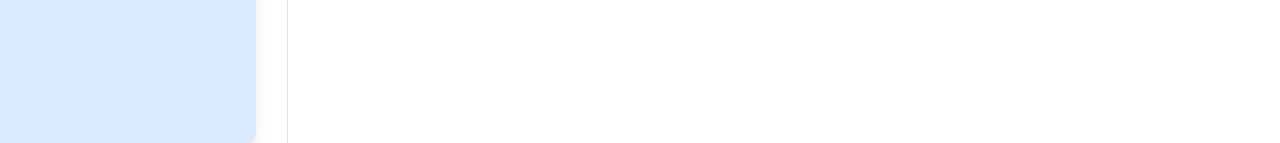
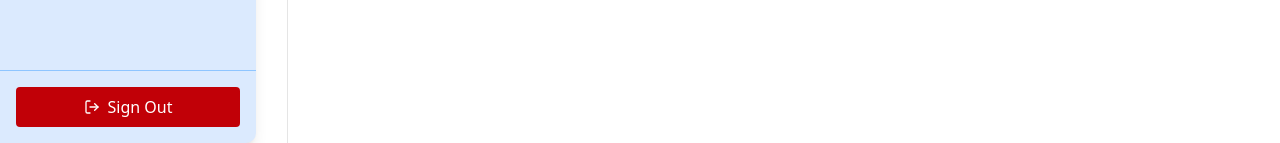
Before and after one commit to SubscriptionBasedOnlineLearningPlatfrom/course-platform-instructor-frontend, a React (Vite) app: page /learner in a window 1280 px wide. Shown: the part 657-800 px from the top of the page. Built offline with nearby package versions, Linux system fonts and the light colour scheme.

Commit message:
Add sign out functionality to Sidebar and ProfileCard components

```diff
--- a/src/components/Sidebar.jsx
+++ b/src/components/Sidebar.jsx
@@ -1,7 +1,8 @@
 import React, { useState } from "react";
-import { ChevronDown, ChevronUp, Menu, X } from "lucide-react";
+import { ChevronDown, ChevronUp, Menu, X, LogOut } from "lucide-react";
 import { Link } from "react-router-dom"; // <-- Added
 import logo from "../assets/logo.jpeg";
+import { logout } from "../utils/auth.js";
 
 const Sidebar = () => {
   const [courseOpen, setCourseOpen] = useState(false);
@@ -113,6 +114,21 @@ const Sidebar = () => {
             Comments & Replies
           </Link>
         </nav>
+
+        {/* Signout Button */}
+        <div className="p-4 border-t border-blue-300">
+          <button
+            onClick={() => {
+              if (window.confirm('Are you sure you want to sign out?')) {
+                logout();
+              }
+            }}
+            className="w-full py-2 px-3 rounded bg-red-700 hover:bg-red-800 text-white cursor-pointer transition text-center font-medium flex items-center justify-center gap-2"
+          >
+            <LogOut className="h-4 w-4" />
+            Sign Out
+          </button>
+        </div>
       </div>
     </div>
   );
--- a/src/components/dashboard/ProfileCard.jsx
+++ b/src/components/dashboard/ProfileCard.jsx
@@ -1,6 +1,7 @@
 import { Card, CardContent } from "../dashboard1/ui/card.jsx";
-import { Mail, User } from "lucide-react";
+import { Mail, User, LogOut } from "lucide-react";
 import { useState, useEffect } from "react";
+import { logout } from "../../utils/auth.js";
 
 export const ProfileCard = () => {
   const [userName, setUserName] = useState("Guest");
@@ -44,6 +45,19 @@ export const ProfileCard = () => {
             <span>{userEmail}</span>
           </div>
         )}
+
+        {/* Signout Button */}
+        <button
+          onClick={() => {
+            if (window.confirm('Are you sure you want to sign out?')) {
+              logout();
+            }
+          }}
+          className="mt-4 px-6 py-2 bg-red-700 hover:bg-red-800 text-white rounded-lg font-medium transition-colors duration-200 flex items-center gap-2 mx-auto"
+        >
+          <LogOut className="h-4 w-4" />
+          Sign Out
+        </button>
       </CardContent>
     </Card>
   );
```
